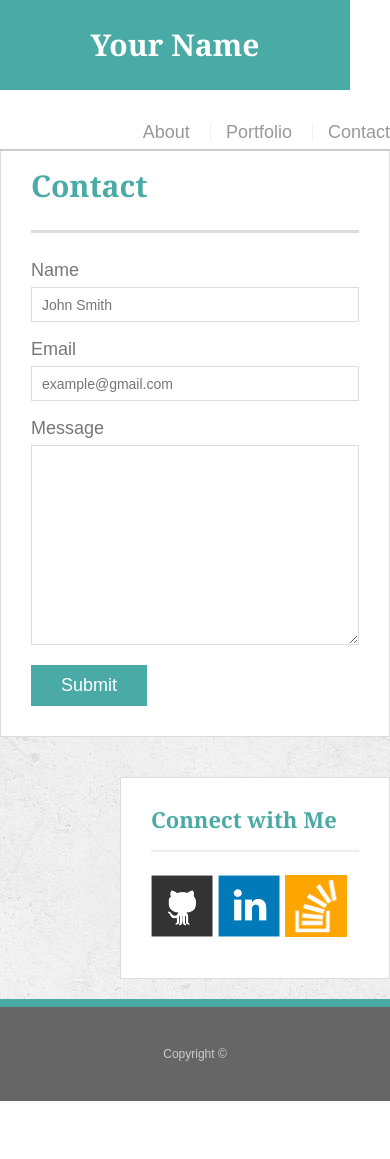
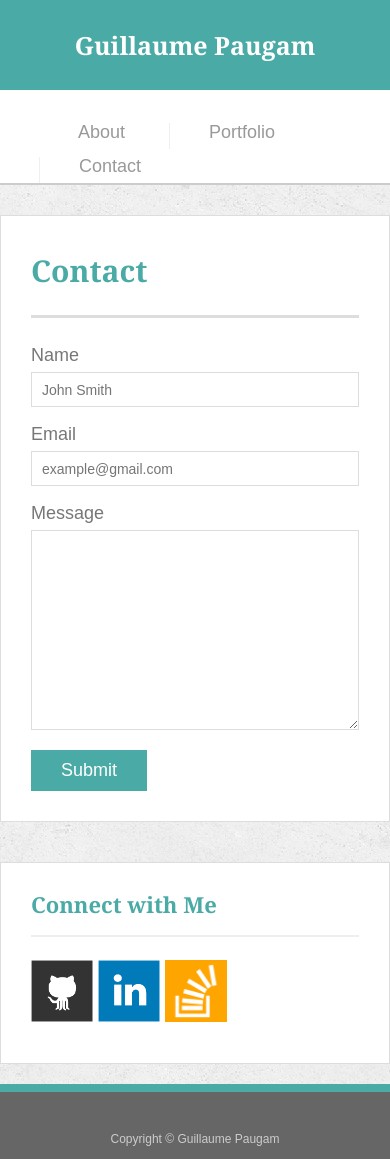
Before and after one commit to guiguipp/Responsive-Porfolio, a plain HTML site: page contact.html in a window 390 px wide. Before the commit the page ends 1101 px from the top, so only its background shows below. Drawn offline with Linux system fonts and the light colour scheme.

Commit message:
Second media query added

```diff
--- a/assets/css/style.css
+++ b/assets/css/style.css
@@ -239,13 +239,13 @@ input[type=submit] {
 }
 
 @media screen and (max-width:980px) and (min-width:769px){
-
+  p {
+    color: red;
+  }
 }
 
 @media screen and (max-width:768px) and (min-width:640px){
-  p {
-    color: red;
-  }
+
   [section*] {
     width: 100%;
 }
@@ -263,4 +263,40 @@ input[type=submit] {
 
 @media screen and (max-width:640px){
   /* Make the position of the header static (the default positioning) when the screen is 640px wide. */
+
+  [section*] {
+    width: 100%;
+  }
+.main-section {
+  max-width: 640px;
+  }
+  .sidebar {
+    width: 100%;
+    max-width: 640px;
+  }
+  #logo {
+    font-size: 25px;
+  }
+  #masthead {
+    position: static;
+  }
+  #main-container {
+    padding-top: 0px;
+  }
+  #logo {
+    max-width: 640px;
+    width: 100%;
+  }
+  nav {
+    max-width: 640px;
+    width: 100%;
+  }
+  nav a {
+    padding-left: 10%;
+    margin-left: 10%;
+    padding-bottom: 2%;
+  }
+  nav a:first-child {
+    border-left: 15px;
+  }
 }
--- a/contact.html
+++ b/contact.html
@@ -3,7 +3,7 @@
 
 <head>
   <meta charset="UTF-8">
-  <title>Contact | Your Name</title>
+  <title>Contact | Guillaume Paugam</title>
   <link rel="stylesheet" type="text/css" href="assets/css/reset.css">
   <link rel="stylesheet" type="text/css" href="assets/css/style.css">
 </head>
@@ -12,11 +12,11 @@
 
   <header id="masthead">
     <div class="container">
-      <a href="index.html" id="logo">Your Name</a>
+      <a href="index.html" id="logo">Guillaume Paugam</a>
       <nav>
         <a href="index.html">About</a>
         <a href="portfolio.html">Portfolio</a>
-        <a href="contact.html">Contact</a>
+        <a href="#">Contact</a>
       </nav>
     </div>
   </header>
@@ -58,7 +58,7 @@
 
   <footer>
     <div class="container">
-      Copyright &copy;
+      Copyright &copy; Guillaume Paugam
     </div>
   </footer>
 </body>
```
Also changed, not shown: portfolio.html (+4 -4 lines).
